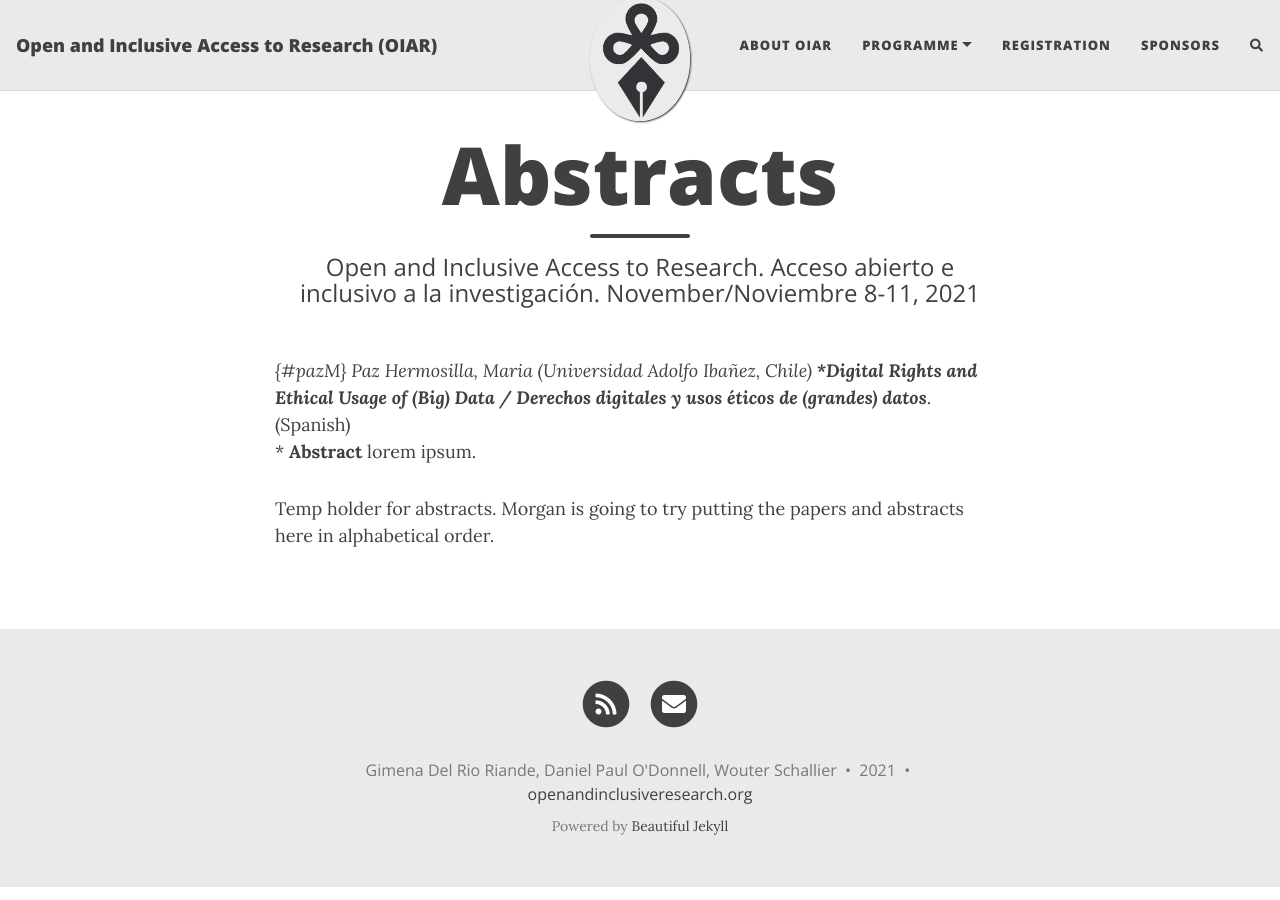
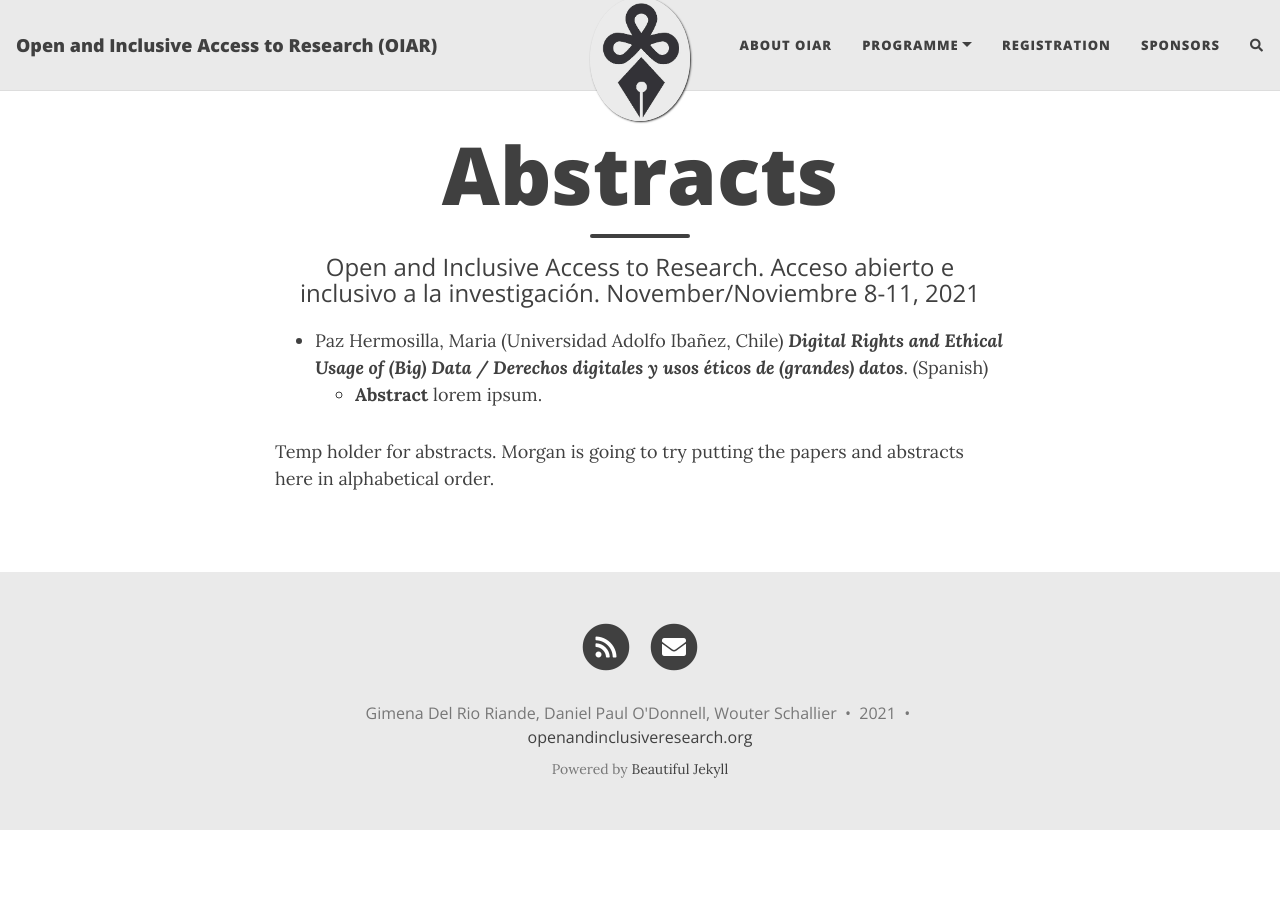
Before and after one commit to caedmon5/OIAR, a Jekyll site: the page built from abstracts.md, in a window 1280 px wide. Built offline with Jekyll 4.4.1, drawn with Linux system fonts in a browser that asks for light colours; nearby versions of some CDN libraries; comment, search, counter and statistics services are not loaded.

Commit message:
Update abstracts.md
Removed link/ID because I just couldn't get it to work. Morgan's going to build page without links and then I'll add linking when I figure it out.

```diff
--- a/abstracts.md
+++ b/abstracts.md
@@ -4,7 +4,7 @@ title: Abstracts
 subtitle: Open and Inclusive Access to Research. Acceso abierto e inclusivo a la investigación. November/Noviembre 8-11, 2021
 ---
 
-*{#pazM} Paz Hermosilla, Maria (Universidad Adolfo Ibañez, Chile) ***Digital Rights and Ethical Usage of (Big) Data / Derechos digitales y usos éticos de (grandes) datos***. (Spanish)
+* Paz Hermosilla, Maria (Universidad Adolfo Ibañez, Chile) ***Digital Rights and Ethical Usage of (Big) Data / Derechos digitales y usos éticos de (grandes) datos***. (Spanish)
     * **Abstract** lorem ipsum.
 
 Temp holder for abstracts. Morgan is going to try putting the papers and abstracts here in alphabetical order.
```
